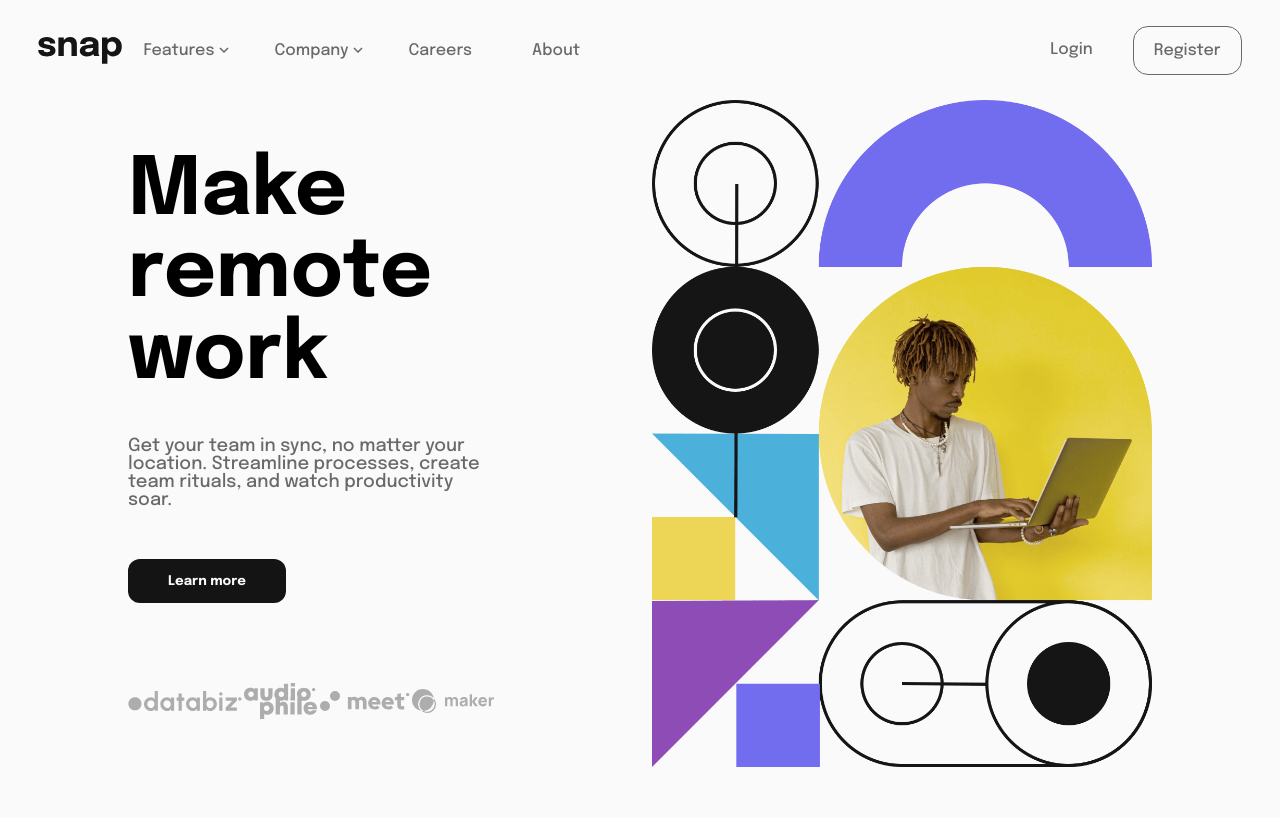
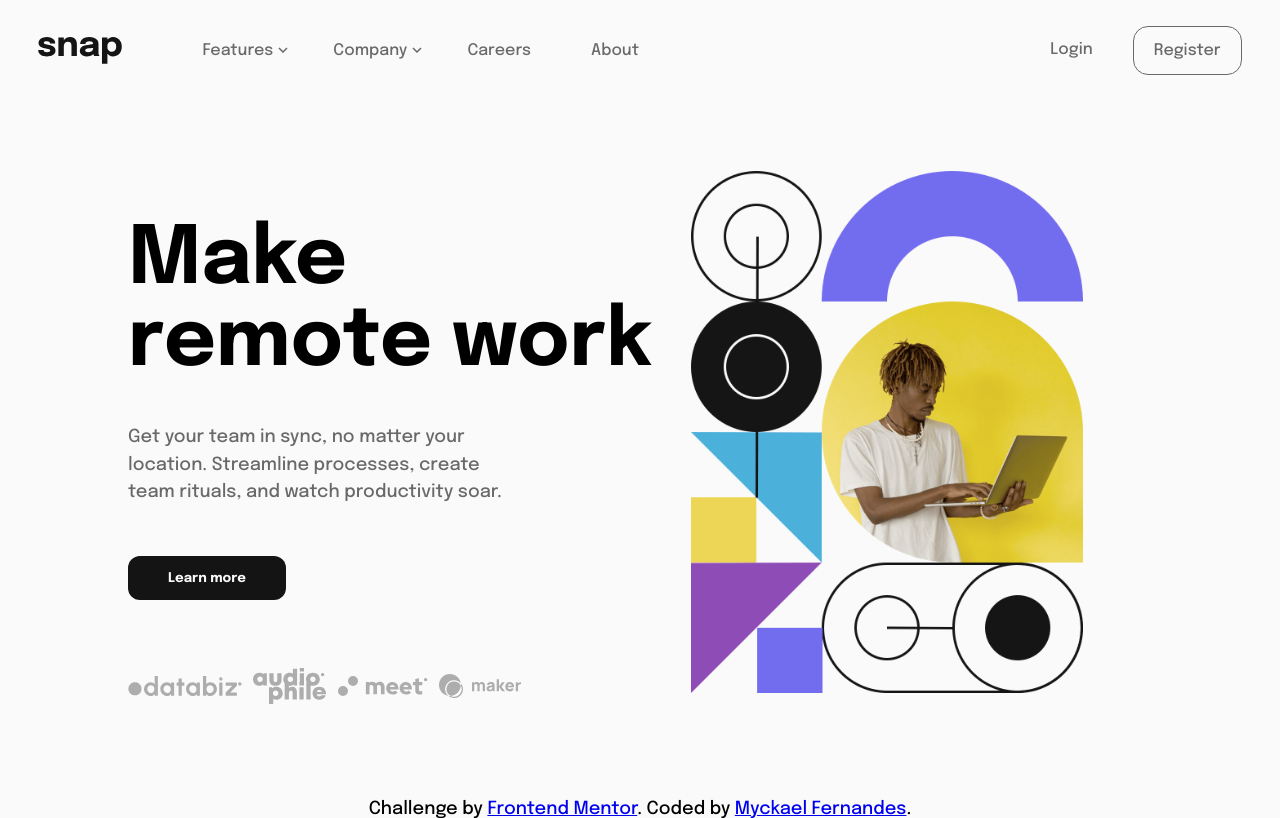
Before and after one commit to MyckaelF/intro-section-with-dropdown-navigation, a plain HTML site: page index.html in a window 1280 px wide. Drawn offline with Linux system fonts and the light colour scheme.

Commit message:
desktop version

```diff
--- a/index.html
+++ b/index.html
@@ -8,6 +8,7 @@
   <link rel="stylesheet" href="styles/style.css">
 </head>
 <body>
+  <div class="centralContent">
     <header class="header">
       <nav class="nav">
         <img src="images/logo.svg" alt="logo">
@@ -52,7 +53,7 @@
         </div>
       </nav>
     </header>
-  <main>
+    <main class="main">
       <div class="container">
         <div class="content">
           <div class="texts">
@@ -76,7 +77,7 @@
         </div>
       </div>
     </main>
-
+  </div>
 
   <div class="attribution">
     Challenge by <a href="https://www.frontendmentor.io?ref=challenge" target="_blank">Frontend Mentor</a>.
--- a/styles/style.css
+++ b/styles/style.css
@@ -10,6 +10,7 @@ body {
     font-family: var(--font);
     font-size: var(--fontSize);
     background-color: var(--almost-White);
+    height: auto;
 }
 
 .container {
@@ -22,14 +23,14 @@ body {
     display: flex;
     justify-content: space-between;
     align-items: center;
-    padding: 45px 3%;
+    padding: 0px 3%;
 }
 
 .menu {
-    position: relative;
-    right: 17%;
+    display: flex;
+    flex-grow: 2;
+    margin-left: 5%;
     list-style: none;
-    display: flex;
 }
 
 .buttons {
@@ -106,8 +107,18 @@ body {
     align-items: center;
 }
 
+.texts {
+    width: 55%;
+}
+
+.image {
+    width: 45%;
+    height: 100%;
+}
+
 .texts h1 {
     font-size: 5rem;
+    margin-top: 10%;
 }
 
 .texts span {
@@ -119,6 +130,7 @@ body {
     color: var(--mediumGray);
     margin-top: 40px;
     font-size: var(--fontSize);
+    line-height: 1.7rem;
 }
 
 .texts button {
@@ -143,16 +155,24 @@ body {
 
 .client {
     width: 70%;
-    margin-top: 80px;
+    margin-top: 12%;
     display: flex;
     justify-content: space-between;
     align-items: center;
 }
 
 .image picture img {
-    width: 500px;
+    width: 85%;
+}
+
+.centralContent {
+    height: 100vh;
+}
+
+.main {
+    margin-top: 5%;
 }
 
 .attribution {
-    display: none;
+    text-align: center;
 }
```
Lines whose indentation alone changed are shown as unchanged.
